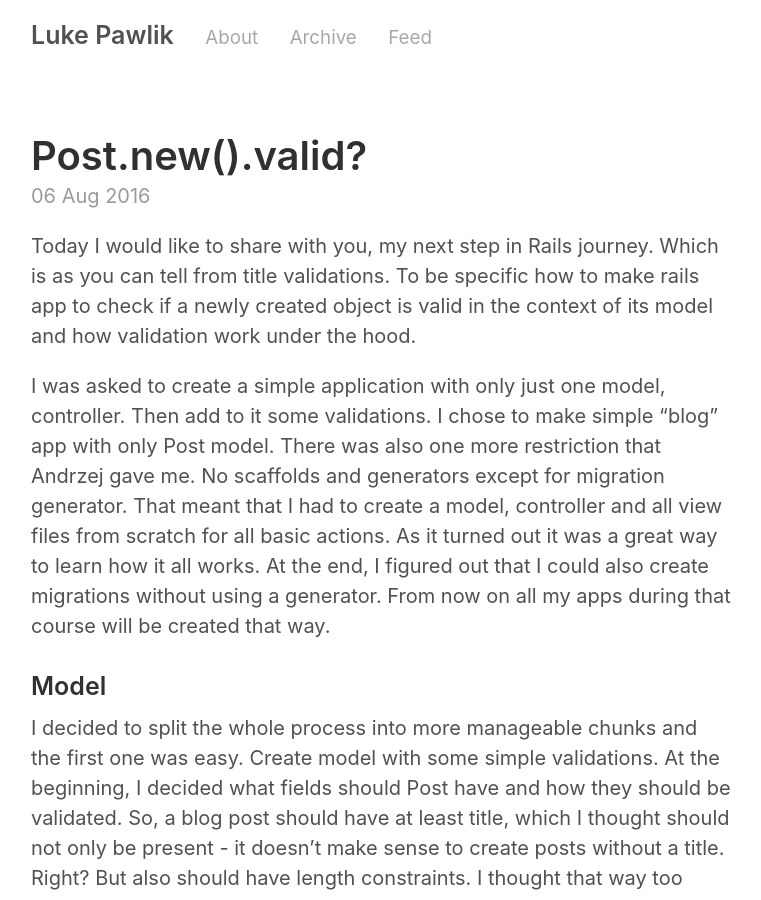
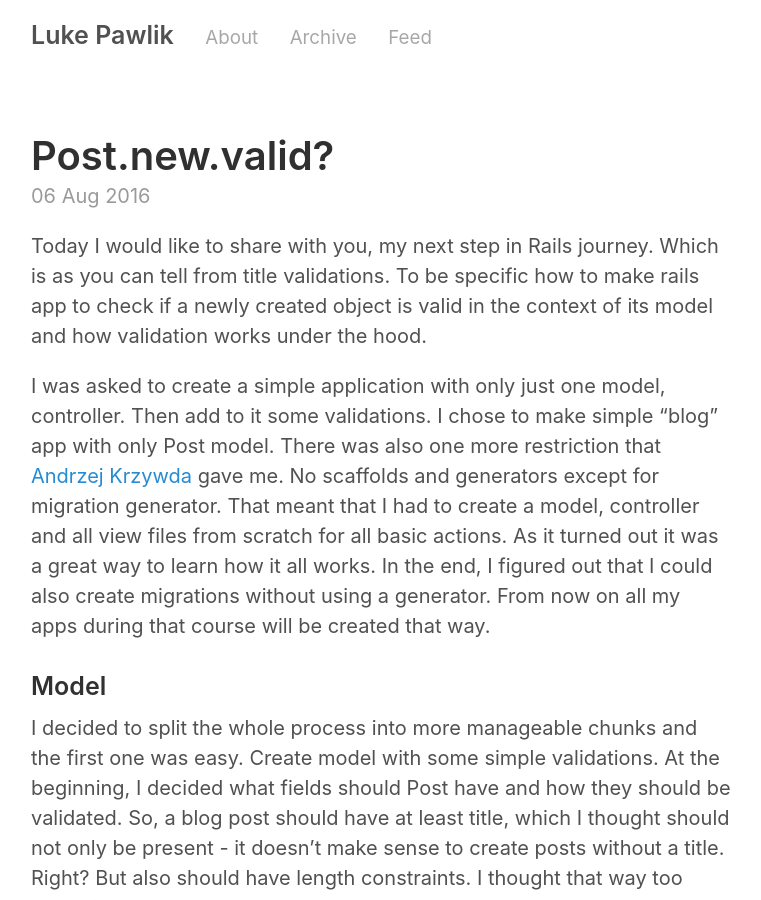
Before and after one commit to LukeP91/LukeP91.github.io, a Jekyll site: the page built from _posts/2016-08-06-validations.md, in a window 1280 px wide and 900 px high. Shown: the whole window, without its empty margins (259-1020 px from the left). Built offline with Jekyll 4.4.1, drawn with Linux system fonts in a browser that asks for light colours.

Commit message:
Update 2016-08-06-validations.md
Couple quick fixes

```diff
--- a/_posts/2016-08-06-validations.md
+++ b/_posts/2016-08-06-validations.md
@@ -1,11 +1,11 @@
 ---
 layout: post
-title: Post.new().valid?
+title: Post.new.valid?
 ---
 
-Today I would like to share with you, my next step in Rails journey. Which is as you can tell from title validations. To be specific how to make rails app to check if a newly created object is valid in the context of its model and how validation work under the hood.
+Today I would like to share with you, my next step in Rails journey. Which is as you can tell from title validations. To be specific how to make rails app to check if a newly created object is valid in the context of its model and how validation works under the hood.
 
-I was asked to create a simple application with only just one model, controller. Then add to it some validations. I chose to make simple "blog" app with only Post model. There was also one more restriction that Andrzej gave me. No scaffolds and generators except for migration generator. That meant that I had to create a model, controller and all view files from scratch for all basic actions. As it turned out it was a great way to learn how it all works. At the end, I figured out that I could also create migrations without using a generator. From now on all my apps during that course will be created that way.
+I was asked to create a simple application with only just one model, controller. Then add to it some validations. I chose to make simple "blog" app with only Post model. There was also one more restriction that [Andrzej Krzywda](https://twitter.com/andrzejkrzywda) gave me. No scaffolds and generators except for migration generator. That meant that I had to create a model, controller and all view files from scratch for all basic actions. As it turned out it was a great way to learn how it all works. In the end, I figured out that I could also create migrations without using a generator. From now on all my apps during that course will be created that way.
 
 ### Model
 I decided to split the whole process into more manageable chunks and the first one was easy. Create model with some simple validations. At the beginning, I decided what fields should Post have and how they should be validated. So, a blog post should have at least title, which I thought should not only be present - it doesn't make sense to create posts without a title. Right? But also should have length constraints. I thought that way too short title doesn't make any sense and too long, on the other hand, make it hard to understand what is the post about. Next thing that is even more important is actual content of it. What's the point of creating empty posts? And the last thing which I thought should be optional was an author.
```
